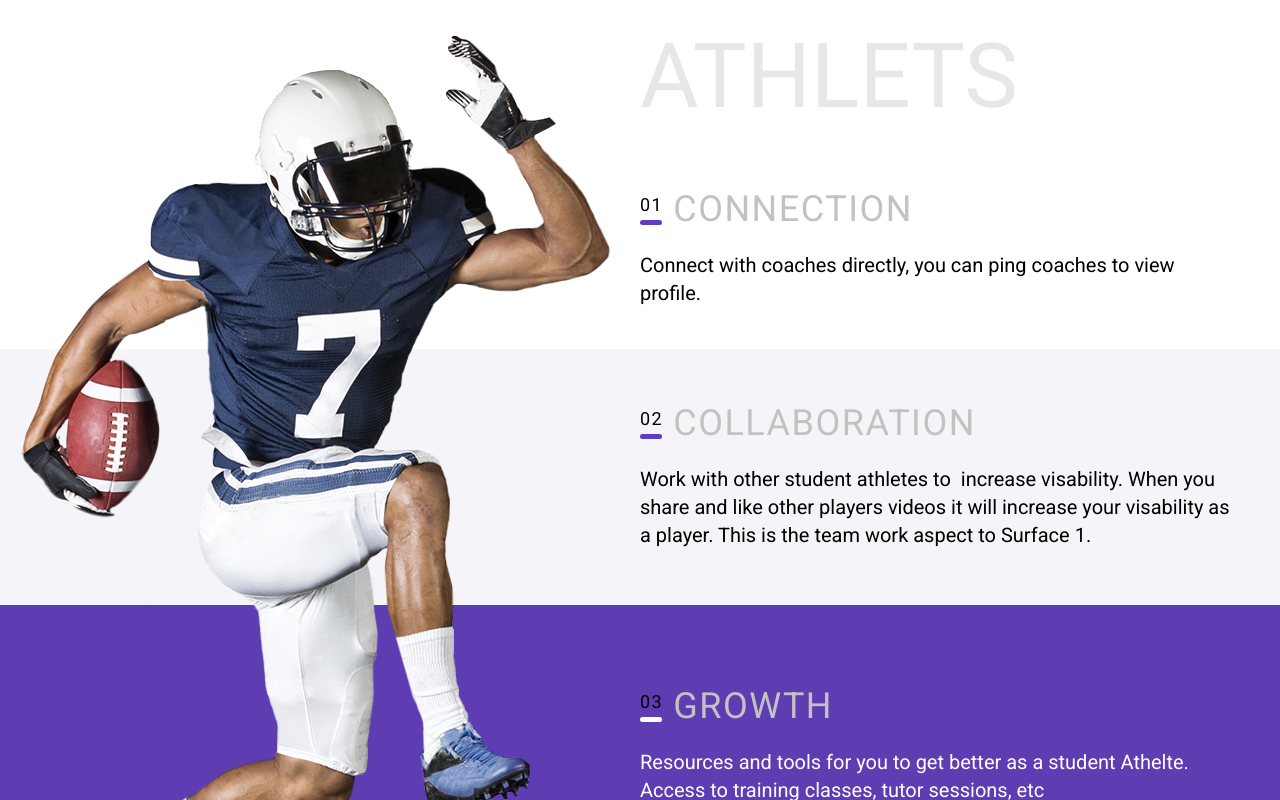
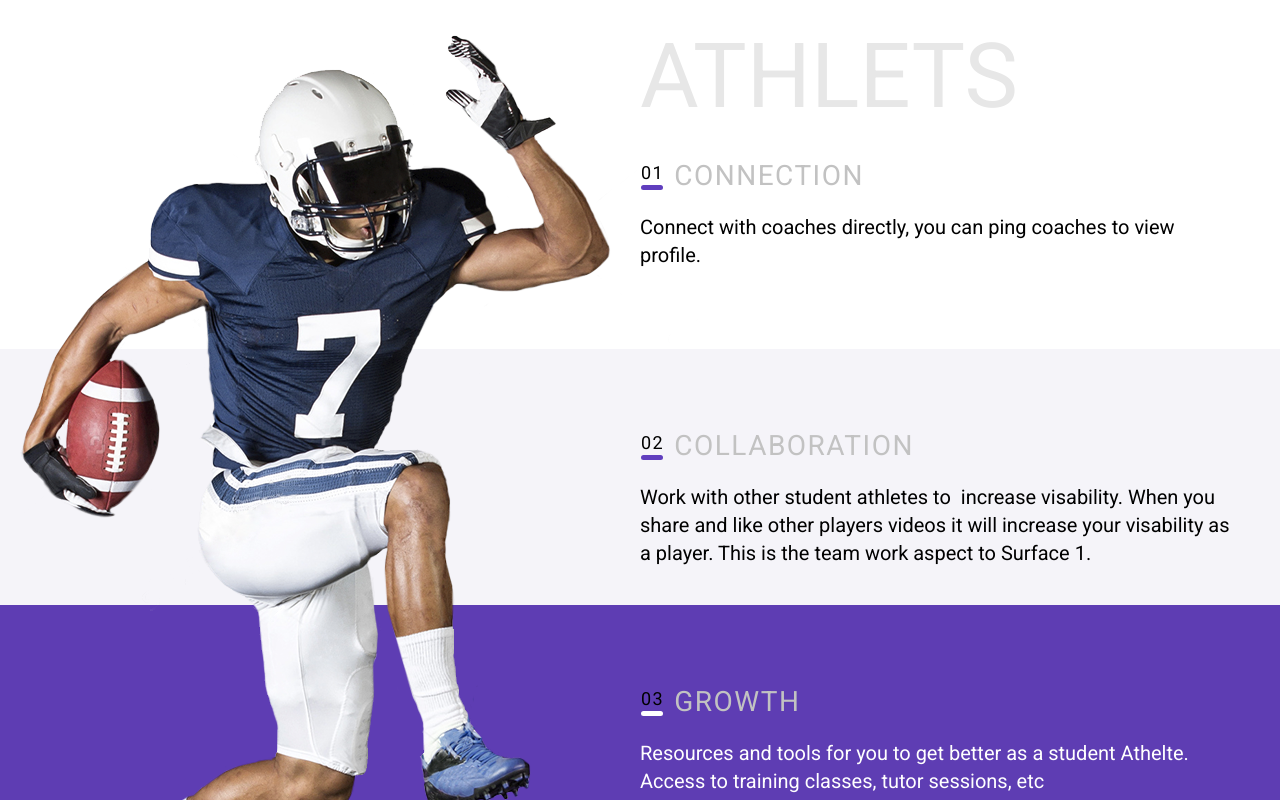
Before and after one commit to nutcom3/sportlab, a Next.js app: page / in a window 1280 px wide. Shown: the top 800 px of the page. Built offline with nearby package versions, Linux system fonts and the light colour scheme.

Commit message:
add refactor component

```diff
--- /dev/null
+++ b/components/content/content.module.css
@@ -0,0 +1,200 @@
+.title {
+  letter-spacing: 1.5px;
+  font-weight: 400;
+  display: inline-flex;
+}
+
+.titlenumber {
+  font-size: 18px;
+  line-height: 21.09px;
+  position: relative;
+  display: inline-block;
+  padding: 5px 10px 10px 5px;
+}
+
+.titlenumber::after {
+  content: '';
+  position: absolute;
+  bottom: 5px;
+  left: 38%;
+  transform: translateX(-50%);
+  width: 22px;
+  height: 5px;
+  background-color: #603EBE;
+  border-radius: 10px;
+}
+
+.titletext {
+  font-size: 36px;
+  color: #C2C2C2;
+}
+
+.description {
+  font-weight: 400;
+  line-height: 28px;
+}
+
+@media only screen and (max-width: 320px) {
+  .titlenumber {
+    font-size: 14px;
+  }
+
+  .titletext {
+    font-size: 28px;
+  }
+
+  .description {
+    font-size: 15px;
+    font-style: normal;
+    font-weight: 400;
+    line-height: normal;
+    padding-top: 20px;
+    width: 284px;
+  }
+
+  .article {
+    margin-top: 50%;
+    padding-top: 72px;
+  }
+}
+
+@media only screen and (min-width: 620px) {
+  .article {
+    padding-top: 30px;
+    margin-left: 40%;
+  }
+
+  .titlenumber {
+    font-size: 14px;
+  }
+
+  .titletext {
+    font-size: 28px;
+  }
+
+  .description {
+    font-size: 15px;
+    font-style: normal;
+    font-weight: 400;
+    line-height: 28px;
+    padding-top: 20px;
+    width: 284px;
+  }
+
+  .titlenumber {
+    font-size: 18px;
+    line-height: 21.09px;
+    position: relative;
+    display: inline-block;
+    padding: 3px 10px 6px 1px;
+  }
+
+  .titlenumber::after {
+    content: '';
+    position: absolute;
+    bottom: 2px;
+    left: 34%;
+    transform: translateX(-50%);
+    width: 22px;
+    height: 5px;
+    background-color: #603EBE;
+    border-radius: 10px;
+  }
+
+  .description {
+    font-size: 18px;
+    padding-top: 21px;
+    font-style: normal;
+    width: 350px;
+  }
+
+  .second {
+    padding-top: 15px;
+  }
+
+  .thrid .titlenumber::after {
+    background-color: #FFFFFF;
+  }
+
+  .thrid .description {
+    color: #FFFFFF;
+  }
+}
+
+@media only screen and (max-width: 620px) {
+  .titlenumber {
+    font-size: 14px;
+  }
+
+  .titletext {
+    font-size: 28px;
+  }
+
+  .description {
+    font-size: 15px;
+    font-style: normal;
+    font-weight: 400;
+    line-height: normal;
+    padding-top: 20px;
+    width: auto;
+  }
+
+  .article {
+    margin-top: 50%;
+    padding-top: 72px;
+  }
+}
+
+@media only screen and (min-width: 768px) {
+  .description {
+    font-size: 18px;
+    padding-top: 21px;
+    font-style: normal;
+    width: 447px;
+  }
+}
+
+@media only screen and (min-width: 992px) {
+  .article {
+    margin-left: 47%;
+  }
+
+  .description {
+    width: 460px;
+  }
+}
+
+@media only screen and (min-width: 1280px) {
+  .article {
+    margin-left: 50%;
+  }
+
+  .description {
+    font-size: 20px;
+    width: 600px;
+  }
+
+  .second {
+    padding-top: 80px;
+  }
+
+  .thrid {
+    padding-top: 80px;
+  }
+}
+
+@media only screen and (min-width: 1600px) {
+  .article {
+    position: absolute;
+  }
+
+  .description {
+    width: 717px;
+  }
+}
+
+@media screen and (min-width: 1920px) {
+  .article {
+    margin-left: 1008px;
+  }
+}
--- /dev/null
+++ b/components/content/content.tsx
@@ -0,0 +1,21 @@
+import styles from './content.module.css'
+
+export default function Content(props: any) {
+  let content = props.data;
+  return (
+    <>
+      <div className={`${styles.article}
+        ${content.title === 'COLLABORATION' ? styles.second : ''}
+        ${content.title === 'GROWTH' ? styles.thrid : ''}`
+      } >
+        <div className={styles.title}>
+          <div className={styles.titlenumber}>{content.no}</div>
+          <div className={styles.titletext}>{content.title}</div>
+        </div>
+        <div className={`${styles.description}`}>
+          {content.description}
+        </div>
+      </div>
+    </>
+  )
+}
--- a/src/app/globals.css
+++ b/src/app/globals.css
@@ -4,7 +4,7 @@ body {
 }
 
 * {
-  font-family: 'Roboto', sans-serif;
+  font-family: 'Roboto'
 }
 
 .active {
--- a/src/app/page.module.css
+++ b/src/app/page.module.css
@@ -6,42 +6,6 @@
 .football {
   position: absolute;
   z-index: 1;
-}
-
-.title {
-  letter-spacing: 1.5px;
-  font-weight: 400;
-  display: inline-flex;
-}
-
-.titlenumber {
-  font-size: 18px;
-  line-height: 21.09px;
-  position: relative;
-  display: inline-block;
-  padding: 5px 10px 10px 5px;
-}
-
-.titlenumber::after {
-  content: '';
-  position: absolute;
-  bottom: 5px;
-  left: 38%;
-  transform: translateX(-50%);
-  width: 22px;
-  height: 5px;
-  background-color: #603EBE;
-  border-radius: 10px;
-}
-
-.titletext {
-  font-size: 36px;
-  color: #C2C2C2;
-}
-
-.description {
-  font-weight: 400;
-  line-height: 28px;
 }
 
 .slideshow-container {
@@ -68,13 +32,11 @@
 @media only screen and (max-width: 620px) {
   .dotgroup {
     position: absolute;
-    left: 120px;
+    margin-left: auto;
+    margin-right: auto;
+    left: 0;
+    right: 0;
     bottom: 30px;
-  }
-
-  .article {
-    margin-top: 50%;
-    margin-left: unset;
   }
 
   .dotgroup {
@@ -83,7 +45,86 @@
 
   .football {
     position: absolute;
-    width: 218px;
+    width: 318px;
+    margin-left: auto;
+    margin-right: auto;
+    left: 0;
+    right: 0;
+    top: -180px;
+  }
+
+  .athlets {
+    padding-left: 18px;
+    line-height: 58.59px;
+  }
+
+  .athletsText {
+    font-weight: 400;
+    font-size: 50px;
+    line-height: 58.59px;
+    color: #E7E7E7;
+  }
+
+  .plusDarkFootball {
+    display: unset;
+    position: absolute;
+    margin-left: auto;
+    margin-right: auto;
+    right: 0;
+    flex-shrink: 0;
+    left: 10%;
+    top: 70px;
+  }
+
+  .plusFootball {
+    display: unset;
+    position: absolute;
+    margin-left: auto;
+    margin-right: auto;
+    left: 0;
+    right: 0;
+    flex-shrink: 0;
+  }
+
+  .line {
+    display: unset;
+    position: absolute;
+    width: 336.89px;
+    height: 297.23px;
+    flex-shrink: 0;
+    margin-left: auto;
+    margin-right: auto;
+    left: 0;
+    right: 0;
+    z-index: -1;
+  }
+
+  .connection, .collaboration, .growth {
+    display: none;
+    background-color: #F5F4F9;
+    margin-top: 400px;
+    padding-left: 22px;
+    padding-right: 22px;
+    height: 284px;
+  }
+}
+
+@media only screen and (max-width: 320px) {
+  .dotgroup {
+    position: absolute;
+    margin-left: auto;
+    margin-right: auto;
+    left: 0;
+    right: 0;
+  }
+
+  .dotgroup {
+    text-align: center;
+  }
+
+  .football {
+    position: absolute;
+    width: 200px;
     height: 281px;
     top: 70px;
     left: 70px;
@@ -139,27 +180,6 @@
     padding-left: 22px;
     height: 284px;
   }
-
-  .article {
-    padding-top: 72px;
-  }
-
-  .titlenumber {
-    font-size: 14px;
-  }
-
-  .titletext {
-    font-size: 28px;
-  }
-
-  .description {
-    font-size: 15px;
-    font-style: normal;
-    font-weight: 400;
-    line-height: normal;
-    padding-top: 20px;
-    width: 284px;
-  }
 }
 
 @media only screen and (min-width: 620px) {
@@ -185,42 +205,15 @@
     margin-left: 40%;
   }
 
+  .athletsText {
+    padding-top: 80px;
+  }
+
   .football {
-    left: -200px;
+    left: -201px;
     top: 120px;
     width: 518px;
     height: 699px;
-  }
-
-  .description {
-    font-size: 18px;
-    padding-top: 21px;
-    font-style: normal;
-    width: 350px;
-  }
-
-  .titlenumber {
-    font-size: 18px;
-    line-height: 21.09px;
-    position: relative;
-    display: inline-block;
-    padding: 6px 10px 6px 0px;
-  }
-
-  .titlenumber::after {
-    content: '';
-    position: absolute;
-    bottom: 5px;
-    left: 34%;
-    transform: translateX(-50%);
-    width: 22px;
-    height: 5px;
-    background-color: #603EBE;
-    border-radius: 10px;
-  }
-
-  .growth .titlenumber::after {
-    background-color: #FFFFFF;
   }
 
   .growth {
@@ -262,12 +255,8 @@
     z-index: -1;
   }
 
-  .athletsText {
-    padding-top: 80px;
-  }
-
   .connection {
-    height: 180px;
+    height: 190px;
   }
 
   .connection .title {
@@ -275,19 +264,16 @@
   }
 
   .collaboration {
-    height: 270px;
+    height: 235px;
   }
 
+  .growth .article,
   .collaboration .article {
     padding-top: 30px;
   }
 
   .growth {
     height: 220px;
-  }
-
-  .growth .article {
-    padding-top: 30px;
   }
 }
 
@@ -298,18 +284,7 @@
     font-size: 90px;
     line-height: 105.47px;
     color: #E7E7E7;
-    padding-top: 20px;
-  }
-
-  .description {
-    font-size: 18px;
-    padding-top: 21px;
-    font-style: normal;
-    width: 447px;
-  }
-
-  .growth .description {
-    color: #FFFFFF;
+    padding-top: 87px;
   }
 }
 
@@ -322,8 +297,7 @@
     padding-top: 24px
   }
 
-  .headArticle,
-  .article {
+  .headArticle {
     margin-left: 47%;
   }
 
@@ -333,26 +307,14 @@
     left: -10px;
   }
 
-  .description {
-    width: 517px;
-  }
-
   .line,
   .plusFootball,
   .plusDarkFootball {
     display: none;
   }
 
-  .description {
-    width: 460px;
-  }
-
   .collaboration {
     height: 203px;
-  }
-
-  .connection {
-    height: 220px;
   }
 
   .connection .title {
@@ -376,7 +338,7 @@
   }
 }
 
-/* Desktop styles */
+
 @media only screen and (min-width: 1280px) {
 
   .headArticle,
@@ -399,11 +361,6 @@
   .plusFootball,
   .plusDarkFootball {
     display: none;
-  }
-
-  .description {
-    font-size: 20px;
-    width: 600px;
   }
 
   .connection {
@@ -433,10 +390,6 @@
 }
 
 @media only screen and (min-width: 1600px) {
-  .description {
-    width: 717px;
-  }
-
   .football {
     width: 678px;
     height: 950px;
@@ -490,6 +443,7 @@
   }
 }
 
+/* Desktop styles */
 @media screen and (min-width: 1920px) {
 
   .headArticle,
--- a/src/app/page.tsx
+++ b/src/app/page.tsx
@@ -7,7 +7,31 @@ import PlusDark from '../../public/plusdark.svg'
 import Plus from '../../public/plus.svg'
 import Line from '../../public/line.svg'
 import React, { useState, useEffect } from 'react'
-import './globals.css'
+import Content from '../../components/content/content';
+
+export interface IContent {
+  no: string,
+  title: string,
+  description: string
+}
+
+let connection: IContent = {
+  no: "01",
+  title: "CONNECTION",
+  description: "Connect with coaches directly, you can ping coaches to view profile."
+}
+
+let collaboration: IContent = {
+  no: "02",
+  title: "COLLABORATION",
+  description: "Work with other student athletes to  increase visability. When you share and like other players videos it will increase your visability as a player. This is the team work aspect to Surface 1."
+}
+
+let growth: IContent = {
+  no: "03",
+  title: "GROWTH",
+  description: "Resources and tools for you to get better as a student Athelte. Access to training classes, tutor sessions, etc"
+}
 
 export default function Home() {
   const [slideIndex, setSlideIndex] = useState(1);
@@ -29,7 +53,7 @@ export default function Home() {
 
   const showSlides = (n: number) => {
     /* if mobile size */
-    if (window.innerWidth <= 620) {
+    if (window.innerWidth <=  619) {
       if (n > slides.length) {
         setSlideIndex(1);
       }
@@ -84,39 +108,15 @@ export default function Home() {
         <Image src={Line} alt="line" className={styles.line} width={0} height={0} />
 
         <div className={`${styles.connection} slider`}>
-          <div className={styles.article}>
-            <div className={styles.title}>
-              <div className={styles.titlenumber}>01</div>
-              <div className={styles.titletext}>CONNECTION</div>
-            </div>
-            <div className={styles.description}>
-              Connect with coaches directly, you can ping coaches to view profile.
-            </div>
-          </div>
+          <Content data={connection} />
         </div>
 
         <div className={`${styles.collaboration} slider`}>
-          <div className={styles.article}>
-            <div className={styles.title}>
-              <div className={styles.titlenumber}>02</div>
-              <div className={styles.titletext}>COLLABORATION</div>
-            </div>
-            <div className={styles.description}>
-              Work with other student athletes to  increase visability. When you share and like other players videos it will increase your visability as a player. This is the team work aspect to Surface 1.
-            </div>
-          </div>
+          <Content data={collaboration} />
         </div>
 
         <div className={`${styles.growth} slider`}>
-          <div className={styles.article}>
-            <div className={styles.title}>
-              <div className={styles.titlenumber}>03</div>
-              <div className={styles.titletext}>GROWTH</div>
-            </div>
-            <div className={styles.description}>
-              Resources and tools for you to get better as a student Athelte. Access to training classes, tutor sessions, etc
-            </div>
-          </div>
+          <Content data={growth} />
         </div>
 
         <div className={styles.dotgroup}>
```
